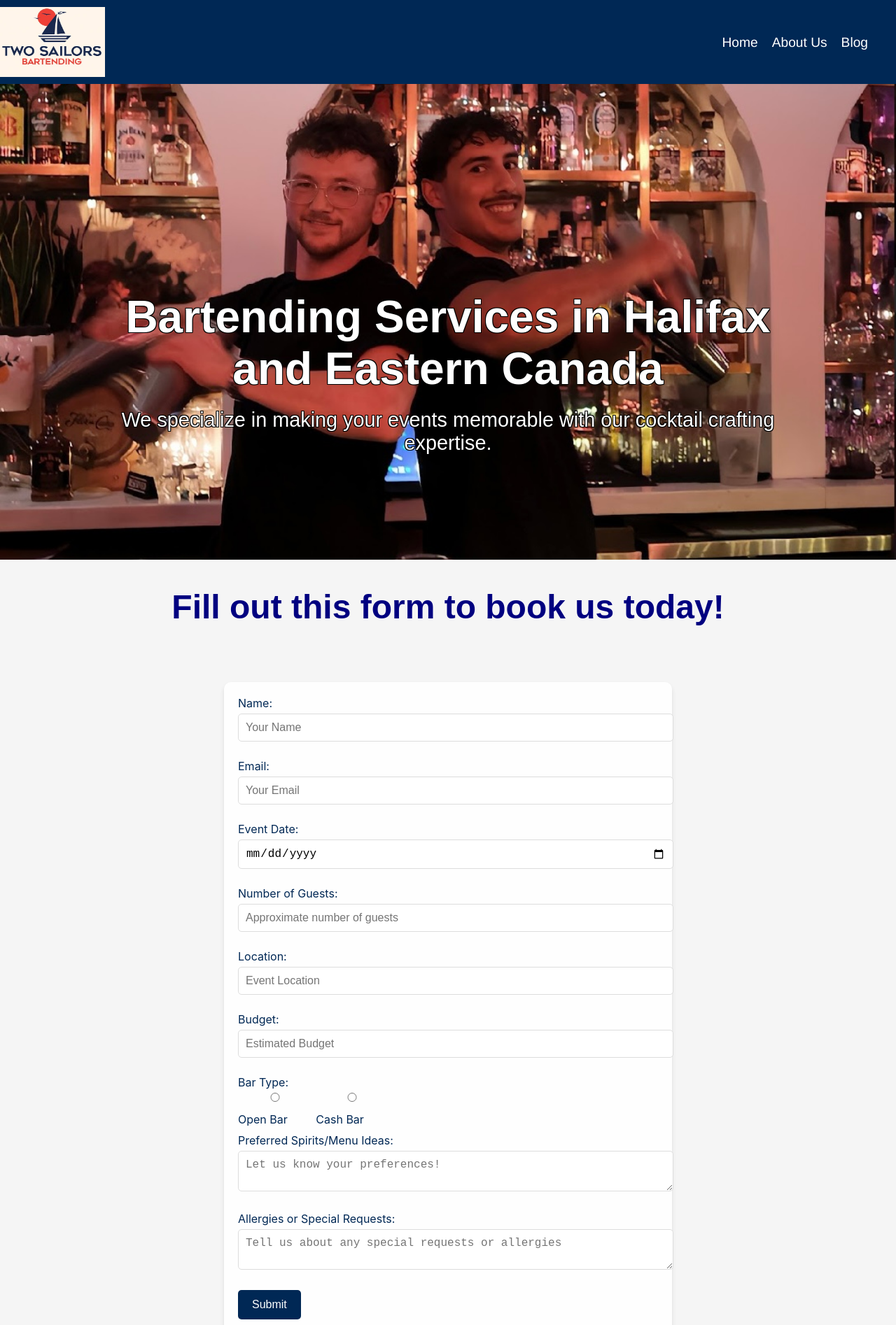
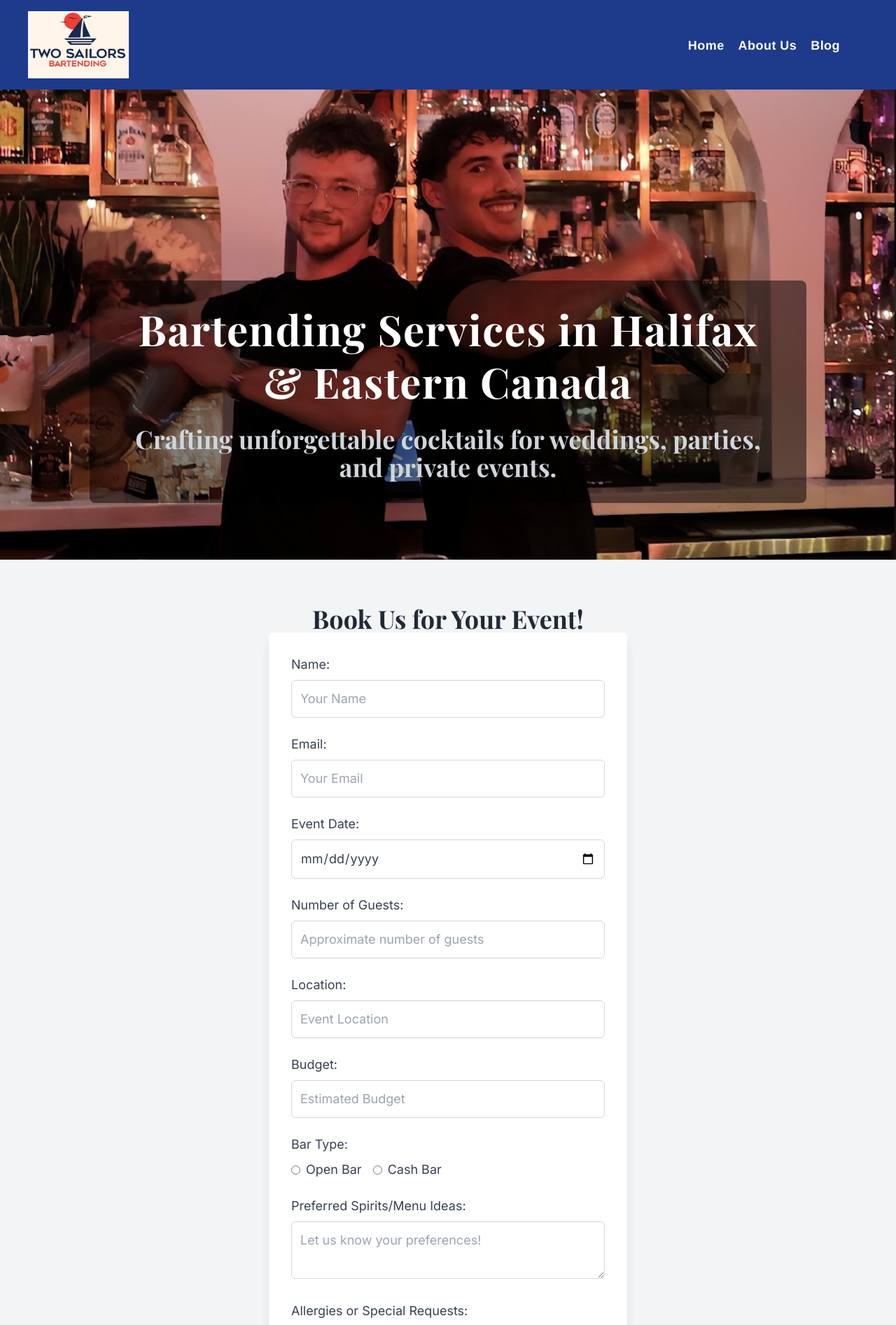
Before and after one commit to IsraelBain/twosailors-react-site, a React (Create React App) app: page / in a window 1280 px wide. Shown: the top 1894 px of the page at 70% size. Built offline with nearby package versions, Linux system fonts and the light colour scheme.

Commit message:
updated components, added TailwindCSS

```diff
--- a/package.json
+++ b/package.json
@@ -7,11 +7,15 @@
     "@testing-library/jest-dom": "^5.17.0",
     "@testing-library/react": "^13.4.0",
     "@testing-library/user-event": "^13.5.0",
+    "framer-motion": "^12.0.6",
     "gsap": "^3.12.5",
     "react": "^18.3.1",
     "react-dom": "^18.3.1",
+    "react-intersection-observer": "^9.15.1",
     "react-router-dom": "^7.1.1",
-    "react-scripts": "5.0.1",
+    "react-scripts": "^5.0.1",
+    "react-slick": "^0.30.3",
+    "slick-carousel": "^1.8.1",
     "web-vitals": "^2.1.4"
   },
   "scripts": {
--- /dev/null
+++ b/postcss.config.js
@@ -0,0 +1,6 @@
+module.exports = {
+  plugins: {
+    tailwindcss: {},
+    autoprefixer: {},
+  },
+}
--- a/public/index.html
+++ b/public/index.html
@@ -2,6 +2,9 @@
 <html lang="en">
   <head>
     <meta charset="utf-8" />
+    <link href="https://fonts.googleapis.com/css2?family=Playfair+Display:wght@400;700&display=swap" rel="stylesheet">
+    <link href="https://fonts.googleapis.com/css2?family=Playfair+Display:wght@400;700&family=Inter:wght@300;400;600&family=Montserrat:wght@400;700&display=swap" rel="stylesheet">
+
     <link rel="icon" href="%PUBLIC_URL%/favicon.ico" />
     <meta name="viewport" content="width=device-width, initial-scale=1" />
     <meta name="theme-color" content="#000000" />
--- a/src/App.js
+++ b/src/App.js
@@ -4,12 +4,11 @@ import LandingPage from "./pages/LandingPage";
 import AboutUs from "./pages/AboutUs";
 import Blog from "./pages/Blog";
 import ThankYou from "./pages/ThankYou";
-import Navbar from "./components/Navbar"; // Import your Navbar component
+import Navbar from "./components/Navbar";
 
 function App(){
   return(
     <Router>
-      {/* Use Navbar component */}
       <Navbar />
 
       {/* Routes */}
--- /dev/null
+++ b/src/components/Footer.js
@@ -0,0 +1,26 @@
+import React from "react";
+
+// Import drink images
+import coldcock from "../assets/coldcock.jpg";
+import bluecock from "../assets/bluecock.jpg";
+import applecock from "../assets/applecock.jpg";
+import comfortcock from "../assets/comfortcock.jpg";
+import sirenacock from "../assets/sirenacock.jpeg";
+
+const Footer = () => {
+  return (
+    <footer className="flex justify-center items-center gap-8 py-6 bg-blue-900">
+      {/* Drink Images */}
+      {[coldcock, bluecock, applecock, comfortcock, sirenacock].map((image, index) => (
+        <img
+          key={index}
+          src={image}
+          alt={`Drink ${index + 1}`}
+          className="w-20 h-20 rounded-md object-cover shadow-md transition-transform duration-300 hover:scale-110"
+        />
+      ))}
+    </footer>
+  );
+};
+
+export default Footer;
--- a/src/components/Navbar.css
+++ /dev/null
@@ -1,43 +0,0 @@
-/* Navigation Bar */
-.navbar {
-    display: flex;
-    justify-content: space-between;
-    align-items: center;
-    width: 100%;
-    padding: 10px 40px; /* Right padding to avoid cutoff */
-    background-color: #002855; /* Dark blue */
-    color: white;
-    position: fixed;
-    top: 0;
-    z-index: 1000;
-  }
-
-  /* Logo */
-  .logo {
-    height: 100px;
-    width: 150px; /* Increase logo size */
-    margin-left: 0; /* Remove extra left margin */
-  }
-
-  /* Navigation Links */
-  .nav-links {
-    list-style: none;
-    display: flex;
-    gap: 50px;
-    padding-right: 80px;
-  }
-
-  .nav-links li {
-    font-size: 1.2rem;
-  }
-
-  .nav-links a {
-    text-decoration: none;
-    color: white;
-    transition: color 0.3s ease;
-    font-family: "Helvetica Neue", Arial, sans-serif;
-  }
-
-  .nav-links a:hover {
-    color: #f04e30; /* Orange hover */
-  }
--- a/src/components/Navbar.js
+++ b/src/components/Navbar.js
@@ -1,16 +1,32 @@
 import React from "react";
 import { Link } from "react-router-dom";
-import logo from "../assets/logo.jpg"; // Update the path if necessary
-import "./Navbar.css"; // Ensure the CSS file for Navbar is correctly imported
+import logo from "../assets/logo.jpg"; // Ensure the path is correct
 
 const Navbar = () => {
   return (
-    <nav className="navbar">
-      <img src={logo} alt="Two Sailors Bartending Logo" className="logo" />
-      <ul className="nav-links">
-        <li><Link to="/">Home</Link></li>
-        <li><Link to="/about">About Us</Link></li>
-        <li><Link to="/blog">Blog</Link></li>
+    <nav className="bg-blue-900 text-white fixed top-0 w-full z-50 flex justify-between items-center px-10 py-4 font-sans">
+
+      {/* Logo */}
+      <img src={logo} alt="Two Sailors Bartending Logo" className="h-24 w-36" />
+
+      {/* Navigation Links */}
+      <ul className="nav-links flex gap-6 text-lg font-semibold tracking-wide font-sans">
+
+        <li>
+          <Link to="/" className="hover:text-orange-500 text-lg font-sans">
+            Home
+          </Link>
+        </li>
+        <li>
+          <Link to="/about" className="hover:text-orange-500 text-lg font-sans">
+            About Us
+          </Link>
+        </li>
+        <li>
+          <Link to="/blog" className="hover:text-orange-500 text-lg font-sans">
+            Blog
+          </Link>
+        </li>
       </ul>
     </nav>
   );
--- a/src/index.css
+++ b/src/index.css
@@ -1,3 +1,8 @@
+@tailwind base;
+@tailwind components;
+@tailwind utilities;
+
+
 body {
   margin: 0;
   font-family: -apple-system, BlinkMacSystemFont, 'Segoe UI', 'Roboto', 'Oxygen',
--- a/src/pages/AboutUs.js
+++ b/src/pages/AboutUs.js
@@ -1,69 +1,57 @@
 import React from "react";
-import Navbar from "../components/Navbar"; // Import Navbar component
-import "./AboutUs.css";
+import Navbar from "../components/Navbar"; // Import Navbar
+import Footer from "../components/Footer"; // Import new Footer
 import drew from "../assets/Drew.jpg";
 import izzy2 from "../assets/izzy2.jpg";
 import izzypour from "../assets/izzypour.jpg";
 import izzypfp from "../assets/izzypfp.JPG";
 import drewpfp from "../assets/drewpfp.jpg";
-import coldcock from "../assets/coldcock.jpg";
-import bluecock from "../assets/bluecock.jpg";
-import applecock from "../assets/applecock.jpg";
-import comfortcock from "../assets/comfortcock.jpg";
-import sirenacock from "../assets/sirenacock.jpeg";
-import { useNavigate } from "react-router-dom";
 
 const AboutUs = () => {
   return (
-    <div className="about-us-page">
+    <div className="flex flex-col min-h-screen bg-gray-100 text-blue-900">
       {/* Navbar */}
       <Navbar />
 
+      {/* Main Content */}
+      <div className="flex-grow flex flex-col items-center justify-center px-6 mt-24">
         {/* Collage Section */}
-      <div className="collage">
-        <img src={drew} alt="Drew" className="collage-img" />
-        <img src={izzy2} alt="Izzy" className="collage-img" />
-        <img src={izzypour} alt="Izzy Pouring" className="collage-img" />
+        <div className="flex flex-wrap justify-center gap-6 my-10 max-w-4xl">
+          <img src={drew} alt="Drew" className="w-52 h-52 rounded-lg shadow-lg object-cover" />
+          <img src={izzy2} alt="Izzy" className="w-52 h-52 rounded-lg shadow-lg object-cover" />
+          <img src={izzypour} alt="Izzy Pouring" className="w-52 h-52 rounded-lg shadow-lg object-cover" />
         </div>
 
         {/* About Us Section */}
-      <div className="about-us-section">
-        <h1>About Us</h1>
-        <div className="profiles">
+        <div className="text-center max-w-4xl">
+          <h1 className="text-6xl font-bold text-gray text-center font-serif leading-tight tracking-wide">About Us</h1>
+
+          <div className="flex flex-wrap justify-center gap-12">
             {/* Profile 1 */}
-          <div className="profile">
-            <img src={izzypfp} alt="Izzy" className="profile-pic" />
-            <h2>Izzy Bain</h2>
-            <p>
-              Izzy is a passionate bartender with years of experience crafting
-              exceptional cocktails. From elegant events to lively parties, Izzy
-              ensures every guest leaves with a smile.
+            <div className="max-w-md text-center bg-white p-6 rounded-lg shadow-md">
+              <img src={izzypfp} alt="Izzy" className="w-40 h-40 rounded-full shadow-md object-cover mb-4" />
+              <h2 className="text-4xl font-bold text-gray text-center font-serif leading-tight tracking-wide">Izzy Bain</h2>
+              <p className="text-2xl font-semibold text-gray-800 font-serif">
+                Izzy is a passionate bartender with years of experience crafting exceptional cocktails.
               </p>
-            <p><strong>Favorite Drink:</strong> Espresso Martini</p>
+              <p className="mt-2 text-red-500 font-bold">Favorite Drink: Espresso Martini</p>
             </div>
 
             {/* Profile 2 */}
-          <div className="profile">
-            <img src={drewpfp} alt="Drew" className="profile-pic" />
-            <h2>Drew Sailor</h2>
-            <p>
+            <div className="max-w-md text-center bg-white p-6 rounded-lg shadow-md">
+              <img src={drewpfp} alt="Drew" className="w-40 h-40 rounded-full shadow-md object-cover mb-4" />
+              <h2 className="text-4xl font-bold text-gray text-center font-serif leading-tight tracking-wide">Drew Sailor</h2>
+              <p className="text-2xl font-semibold text-gray-800 font-serif">
                 Drew brings creativity and precision to every drink he makes.
-              Known for his innovative twists on classics, Drew keeps the
-              energy high and the drinks flowing.
               </p>
-            <p><strong>Favorite Drink:</strong> Old Fashioned</p>
+              <p className="mt-2 text-red-500 font-bold">Favorite Drink: Old Fashioned</p>
+            </div>
           </div>
         </div>
       </div>
 
-      {/* Footer Section */}
-      <footer className="footer">
-        <img src={coldcock} alt="Cold Cocktail" className="footer-drink" />
-        <img src={bluecock} alt="Blue Cocktail" className="footer-drink" />
-        <img src={applecock} alt="Apple Cocktail" className="footer-drink" />
-        <img src={comfortcock} alt="Comfort Cocktail" className="footer-drink" />
-        <img src={sirenacock} alt="Sirena Cocktail" className="footer-drink" />
-      </footer>
+      {/* Footer */}
+      <Footer />
     </div>
   );
 };
--- a/src/pages/Blog.js
+++ b/src/pages/Blog.js
@@ -1,41 +1,59 @@
 import React from "react";
+import Navbar from "../components/Navbar";
+import Footer from "../components/Footer";
+
+// Instagram Video Links
+const instagramVideos = [
+  "https://www.instagram.com/p/DCC4lRsp2Cg/embed",
+  "https://www.instagram.com/p/DAEmw1zp8z6/embed",
+  "https://www.instagram.com/p/DE8XGF0pd8M/embed",
+  "https://www.instagram.com/p/DE3CCiRy2Lu/embed",
+  "https://www.instagram.com/p/DBPOLadS0V0/embed",
+  "https://www.instagram.com/p/DDKvzPKpBS8/embed",
+  "https://www.instagram.com/p/DD4iLeGJHbt/embed",
+  "https://www.instagram.com/p/C-_FUJqJ4Mf/embed",
+];
 
 const Blog = () => {
-    const posts = [
-        {
-          id: 1,
-          title: "Our First Event",
-          content: "We had an amazing time bartending at our first big event!",
-        },
-        {
-          id: 2,
-          title: "Cocktail Recipe of the Month",
-          content:
-            "Try our signature Sailors Mojito: 2 oz white rum, 1 oz lime juice, 1 oz simple syrup, fresh mint, and soda water. Perfect for any occasion!",
-        },
-        {
-          id: 3,
-          title: "Tips for Hosting the Perfect Party",
-          content:
-            "1. Always have enough ice! 2. Stock up on mixers. 3. Let us handle the bartending!",
-        },
-      ];
+  return (
+    <div className="flex flex-col min-h-screen bg-[#FAF1E6] text-black"> {/* Cream Background */}
+      <Navbar />
 
-      return(
-        <div>
-            <h1>Blog</h1>
-            {posts.length > 0 ? (
-                posts.map((post) => (
-                    <div key={post.id}>
-                        <h2>{post.title}</h2>
-                        <p>{post.content}</p>
-                    </div>
-                ))
-            ) : (
-                <p>No blog posts available.</p>
-            )}
-        </div>
-      );
+      <h1 className="text-4xl font-bold text-center mt-6 font-serif">
+        Featured Instagram Posts
+      </h1>
+
+      {/* Instagram Video Section */}
+      <div className="flex flex-wrap justify-center gap-8 py-8">
+        {instagramVideos.map((video, index) => (
+          <div key={index} className="w-80 md:w-96 shadow-lg rounded-lg overflow-hidden">
+            <iframe
+              src={video}
+              width="100%"
+              height="400"
+              className="rounded-lg"
+              allowFullScreen
+            ></iframe>
+          </div>
+        ))}
+      </div>
+
+      {/* Follow Us on Instagram Button */}
+      <div className="flex justify-center py-6">
+        <a
+          href="https://www.instagram.com/twosailorsbartending/"
+          target="_blank"
+          rel="noopener noreferrer"
+          className="bg-blue-900 text-white px-6 py-3 rounded-lg font-bold text-lg hover:bg-blue-700 transition-all"
+        >
+          Follow Us on Instagram
+        </a>
+      </div>
+
+      {/* Footer at Bottom */}
+      <Footer />
+    </div>
+  );
 };
 
 export default Blog;
--- a/src/pages/LandingPage.js
+++ b/src/pages/LandingPage.js
@@ -1,12 +1,13 @@
 import React from "react";
-import "./LandingPage.css";
-import logo from "../assets/logo.jpg"; // Import logo
-import backgroundImage from "../assets/back2back.jpg"; // Import background image
+import Navbar from "../components/Navbar"; // Import Navbar
+import Footer from "../components/Footer"; // Import Footer
 import { useNavigate } from "react-router-dom";
 import emailjs from "@emailjs/browser";
+import backgroundImage from "../assets/back2back.jpg"; // Import background image
 
 const LandingPage = () => {
   const navigate = useNavigate();
+
   const sendEmail = (e) => {
     e.preventDefault();
     emailjs
@@ -27,79 +28,100 @@ const LandingPage = () => {
         }
       );
   };
+
   return (
-    <div className="landing-page">
-      {/* Navigation Bar */}
-      <nav className="navbar">
-        <img src={logo} alt="Two Sailors Bartending Logo" className="logo" />
-        <ul className="nav-links">
-          <li><a href="/">Home</a></li>
-          <li><a href="/about">About Us</a></li>
-          <li><a href="/blog">Blog</a></li>
-        </ul>
-      </nav>
+    <div className="flex flex-col min-h-screen bg-gray-100 text-gray-900 font-sans">
+      {/* Navbar */}
+      <Navbar />
 
       {/* Hero Section */}
-      <header className="hero" style={{ backgroundImage: `url(${backgroundImage})` }}>
-        <div className ="hero-overlay">
-          <h1 className="title">Bartending Services in Halifax and Eastern Canada</h1>
-          <p className="subtitle">
-          We specialize in making your events memorable with our cocktail crafting expertise.
-          </p>
+      <header
+        className="relative flex items-center justify-center h-screen w-full bg-cover bg-center"
+        style={{ backgroundImage: `url(${backgroundImage})` }}
+      >
+        <div className="absolute top-[70%] left-1/2 transform -translate-x-1/2 -translate-y-1/2 text-center flex flex-col justify-center items-center gap-6 w-4/5 p-8 bg-black bg-opacity-50 rounded-lg">
+        <h1 className="text-6xl font-bold text-white text-center font-serif leading-tight tracking-wide">
+          Bartending Services in Halifax <br /> & Eastern Canada
+        </h1>
 
+        <h2 className="text-4xl font-semibold text-gray-300 font-serif">
+
+            Crafting unforgettable cocktails for weddings, parties, and private events.
+          </h2>
         </div>
       </header>
 
-      {/* Form Section */}
-      <div className="form-header">
-        <h2>Fill out this form to book us today!</h2>
-      </div>
-      <form className="event-form" onSubmit={sendEmail}>
-        <label>
+      {/* Centered Content Area (Ensures Proper Spacing) */}
+      <main className="flex flex-col items-center justify-center flex-grow py-16">
+      <h2 className="text-4xl font-semibold text-gray-800 font-serif">
+
+          Book Us for Your Event!
+        </h2>
+
+        <form
+          className="p-8 bg-white rounded-lg shadow-lg max-w-lg w-11/12 text-left space-y-6"
+          onSubmit={sendEmail}
+        >
+          <label className="block text-gray-700 text-lg">
             Name:
-          <input type="text" name="name" placeholder="Your Name" required />
+            <input type="text" name="name" placeholder="Your Name" required className="w-full p-3 border border-gray-300 rounded-md mt-2 focus:ring-2 focus:ring-blue-400 transition" />
           </label>
-        <label>
+
+          <label className="block text-gray-700 text-lg">
             Email:
-          <input type="email" name="email" placeholder="Your Email" required />
+            <input type="email" name="email" placeholder="Your Email" required className="w-full p-3 border border-gray-300 rounded-md mt-2 focus:ring-2 focus:ring-blue-400 transition" />
           </label>
-        <label>
+
+          <label className="block text-gray-700 text-lg">
             Event Date:
-          <input type="date" name="date" required />
+            <input type="date" name="date" required className="w-full p-3 border border-gray-300 rounded-md mt-2 focus:ring-2 focus:ring-blue-400 transition" />
           </label>
-        <label>
+
+          <label className="block text-gray-700 text-lg">
             Number of Guests:
-          <input type="number" name="guests" placeholder="Approximate number of guests" required />
+            <input type="number" name="guests" placeholder="Approximate number of guests" required className="w-full p-3 border border-gray-300 rounded-md mt-2 focus:ring-2 focus:ring-blue-400 transition" />
           </label>
-        <label>
+
+          <label className="block text-gray-700 text-lg">
             Location:
-          <input type="text" name="location" placeholder="Event Location" required />
+            <input type="text" name="location" placeholder="Event Location" required className="w-full p-3 border border-gray-300 rounded-md mt-2 focus:ring-2 focus:ring-blue-400 transition" />
           </label>
-        <label>
+
+          <label className="block text-gray-700 text-lg">
             Budget:
-          <input type="text" name="budget" placeholder="Estimated Budget" />
+            <input type="text" name="budget" placeholder="Estimated Budget" className="w-full p-3 border border-gray-300 rounded-md mt-2 focus:ring-2 focus:ring-blue-400 transition" />
           </label>
-        <label>
+
+          <label className="block text-gray-700 text-lg">
             Bar Type:
-          <div className="radio-group">
-            <span>
-              <input type="radio" name="barType" value="Open Bar" required /> Open Bar
-            </span>
-            <span>
-              <input type="radio" name="barType" value="Cash Bar" required /> Cash Bar
-            </span>
+            <div className="flex gap-4 mt-2">
+              <label className="flex items-center">
+                <input type="radio" name="barType" value="Open Bar" required className="mr-2" /> Open Bar
+              </label>
+              <label className="flex items-center">
+                <input type="radio" name="barType" value="Cash Bar" required className="mr-2" /> Cash Bar
+              </label>
             </div>
           </label>
-        <label>
+
+          <label className="block text-gray-700 text-lg">
             Preferred Spirits/Menu Ideas:
-          <textarea name="spirits" placeholder="Let us know your preferences!" />
+            <textarea name="spirits" placeholder="Let us know your preferences!" className="w-full p-3 border border-gray-300 rounded-md mt-2 focus:ring-2 focus:ring-blue-400 transition" />
           </label>
-        <label>
+
+          <label className="block text-gray-700 text-lg">
             Allergies or Special Requests:
-          <textarea name="specialRequests" placeholder="Tell us about any special requests or allergies" />
+            <textarea name="specialRequests" placeholder="Tell us about any special requests or allergies" className="w-full p-3 border border-gray-300 rounded-md mt-2 focus:ring-2 focus:ring-blue-400 transition" />
           </label>
-        <button type="submit">Submit</button>
+
+          <button type="submit" className="bg-blue-900 text-white px-6 py-3 rounded-lg mt-4 hover:bg-blue-700 transition-all font-mont tracking-wider uppercase">
+            Submit
+          </button>
         </form>
+      </main>
+
+      {/* Footer Section */}
+      <Footer />
     </div>
   );
 };
--- /dev/null
+++ b/tailwind.config.js
@@ -0,0 +1,14 @@
+/** @type {import('tailwindcss').Config} */
+module.exports = {
+  content: ["./src/**/*.{js,jsx,ts,tsx}"],
+  theme: {
+    extend: {
+      fontFamily: {
+        serif: ["Playfair Display", "serif"], // Headings
+        sans: ["Inter", "sans-serif"], // Body & Navbar
+        mont: ["Montserrat", "sans-serif"], // Buttons/UI
+      },
+    },
+  },
+  plugins: [],
+};
```
Also changed, not shown: 2 other files (tests, documents, lock files or other folders). Lines whose indentation alone changed are shown as unchanged.
